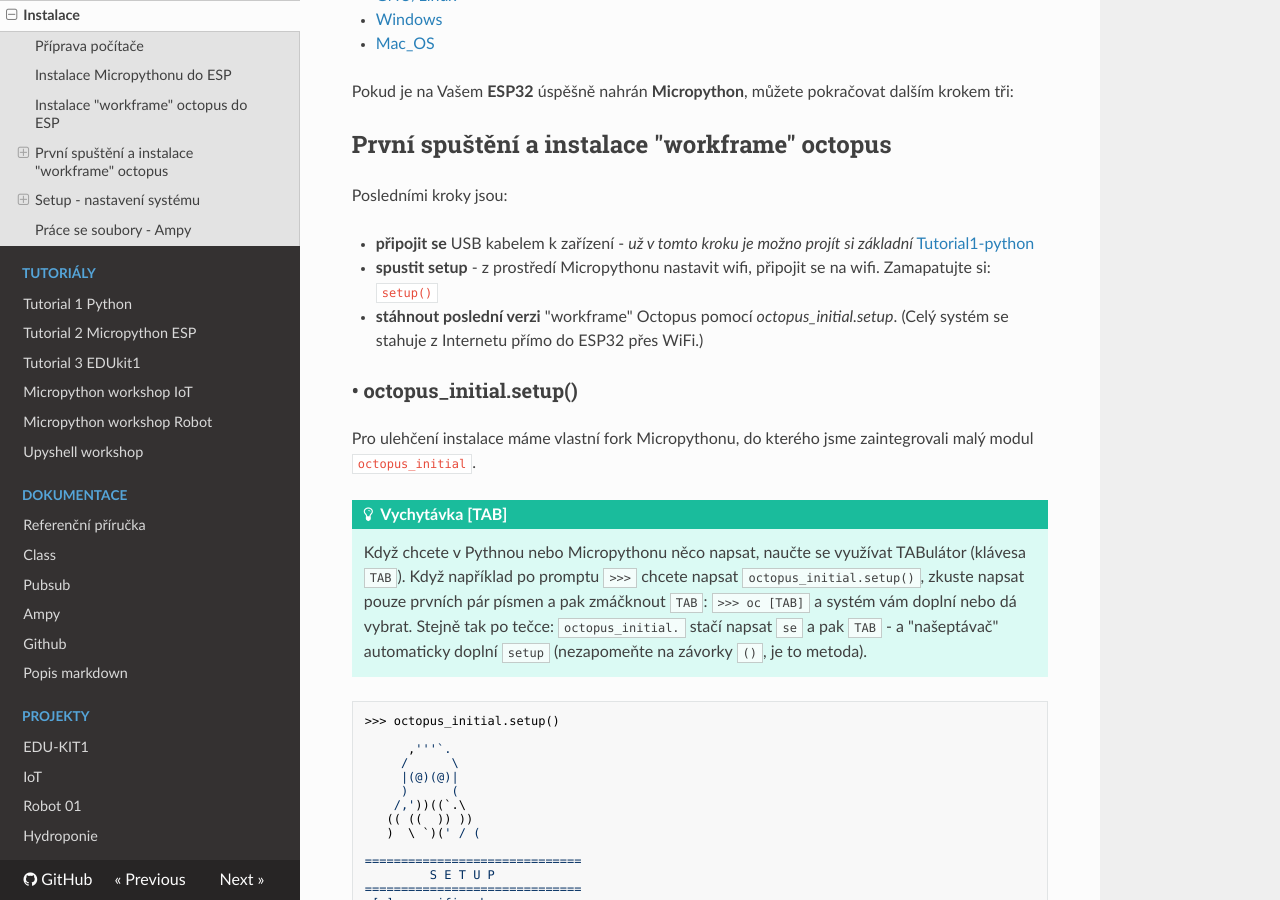
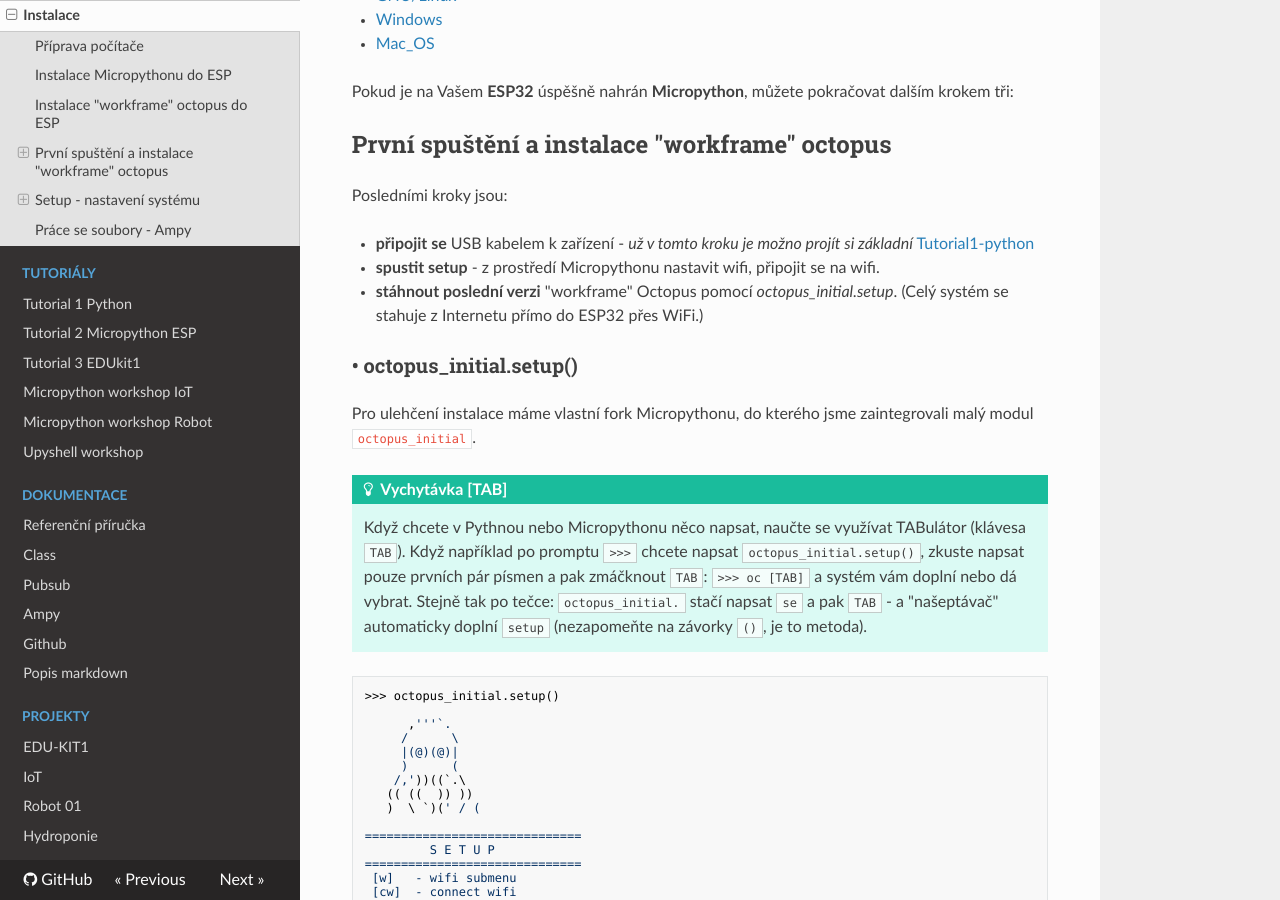
Before and after one commit to octopuslab-cz/docs_octopuslab_cz, an MkDocs documentation site: the page built from docs/install.md, in a window 1280 px wide and 900 px high, scrolled down 1055 px. Built offline with MkDocs 1.6.1, drawn with Linux system fonts in a browser that asks for light colours; nearby versions of some CDN libraries; some of the changed text lies outside the part shown.

Commit message:
typo setup

```diff
--- a/docs/install.md
+++ b/docs/install.md
@@ -31,7 +31,7 @@
 Posledními kroky jsou:
 
 - **připojit se** USB kabelem k zařízení - *už v tomto kroku je možno projít si základní* [Tutorial1-python](/tutorial1-python)
-- **spustit setup** - z prostředí Micropythonu nastavit wifi, připojit se na wifi. Zamapatujte si: `setup()`
+- **spustit setup** - z prostředí Micropythonu nastavit wifi, připojit se na wifi.
 - **stáhnout poslední verzi** "workframe" Octopus pomocí *octopus_initial.setup*. (Celý systém se stahuje z Internetu přímo do ESP32 přes WiFi.)
 
 ### • octopus_initial.setup()
@@ -123,7 +123,7 @@
 Pro některé projekty a ukázky musíme mít správně nastavenou platformu (desku) a některé další periferie. Příkazem `setup()` nastavujeme i další WiFi sítě.
 
 
-!!! hint "**setup() | octopus_initial.setup()**"
+!!! hint "**octopus_initial.setup() | setup()**"
     Z prostředí Micropythonu `>>>` spouštíme úplně poprvé inicializační `octopus_initial.setup()`, který je součástí našeho forku Micropythonu. Pak se nám stáhne aktální verze "octopus framework* a pro další nastavování už používáme `setup()`, který je rozšířenou verzí *octopus_initial*.
 
 Rozšířené možnosti nastavení:
```
